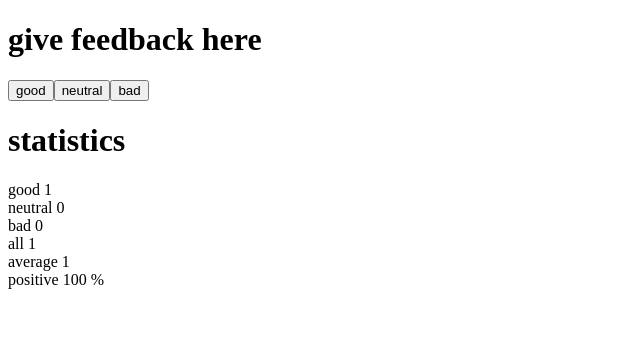
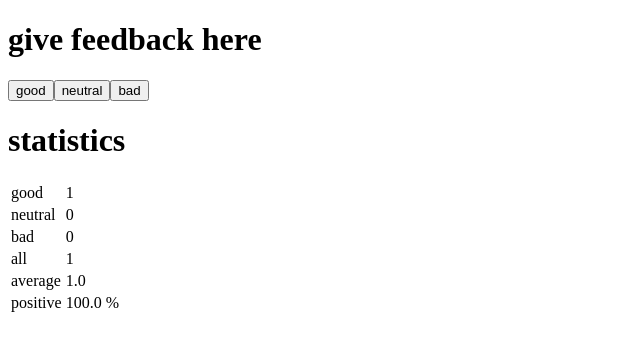
Before and after one commit to Tobi-MX/fullStackOpen_Exercises, a React (Vite) app in the folder part1/unicafe/: page / in a window 1280 px wide. Both pictures are taken after a click on the button "good". Shown: the top 350 px of the page, without its empty margins (0-640 px from the left). Built offline with nearby package versions, Linux system fonts and the light colour scheme.

Commit message:
Submitting Exercise_1.11, end of unicafe

```diff
--- a/part1/unicafe/src/App.jsx
+++ b/part1/unicafe/src/App.jsx
@@ -10,14 +10,18 @@ const Button = ({onClick, text}) => {
 
 const StatisticLine = ({ text, value }) => {
   return(
-    <div>
-    {text} {value}
-    </div>
+    <tr>
+      <td>{text}</td>
+      <td>{value}</td>
+    </tr>
   )
 }
 
 
 const Statistics = ({ good, neutral, bad, total}) => {
+  const average = (good*1 + bad*-1)/total
+  const percentPositive = good/total * 100
+
   if (good === 0 & neutral === 0 & bad === 0) {
     return(
       <div>
@@ -26,14 +30,16 @@ const Statistics = ({ good, neutral, bad, total}) => {
     )
   }
   return(
-    <div>
-      <StatisticLine text="good" value={good} />
-      <StatisticLine text="neutral" value={neutral} />
-      <StatisticLine text="bad" value={bad} />
-      <StatisticLine text="all" value={total} />
-      <StatisticLine text="average" value={(good*1 + bad*-1)/total} />
-      <StatisticLine text="positive" value={`${good/total * 100} %`} />
-    </div>
+    <table>
+      <tbody>
+        <StatisticLine text="good" value={good} />
+        <StatisticLine text="neutral" value={neutral} />
+        <StatisticLine text="bad" value={bad} />
+        <StatisticLine text="all" value={total} />
+        <StatisticLine text="average" value={average.toFixed(1)} />
+        <StatisticLine text="positive" value={`${percentPositive.toFixed(1)} %`} />
+      </tbody>
+    </table>
   )
 }
 
```
